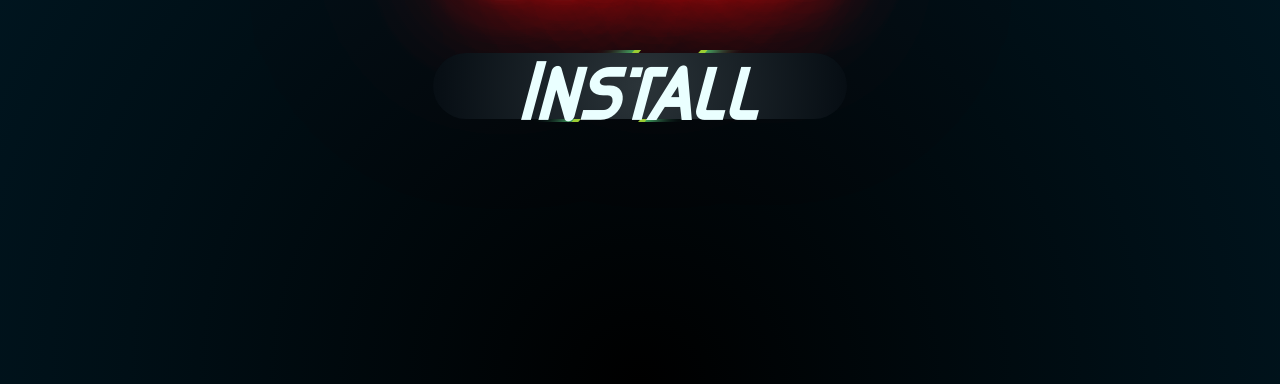
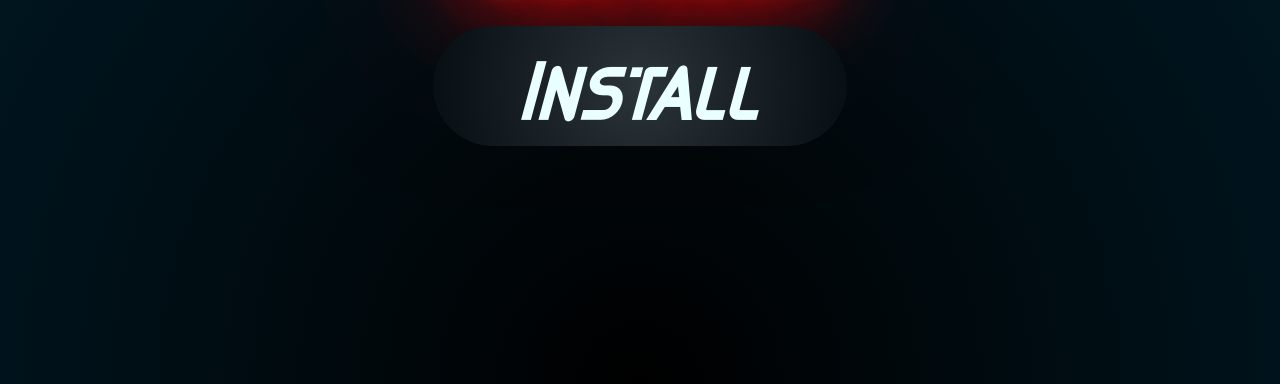
Before and after one commit to Swapnil-Pradhan/Game, a plain HTML site: page index.html in a window 1280 px wide. Shown: the part 416-800 px from the top of the page. Drawn offline with Linux system fonts and the light colour scheme.

Commit message:
Update cs.css

```diff
--- a/cs.css
+++ b/cs.css
@@ -192,7 +192,7 @@ align-items: center;
 border-radius: 99px;
 background: radial-gradient(circle at center, #2b3439, #060d13);
 width: 32.3%;
-height: 8.3vh;
+height: 15vh;
 text-align: center;
 box-sizing: border-box;
 position: absolute;
```
